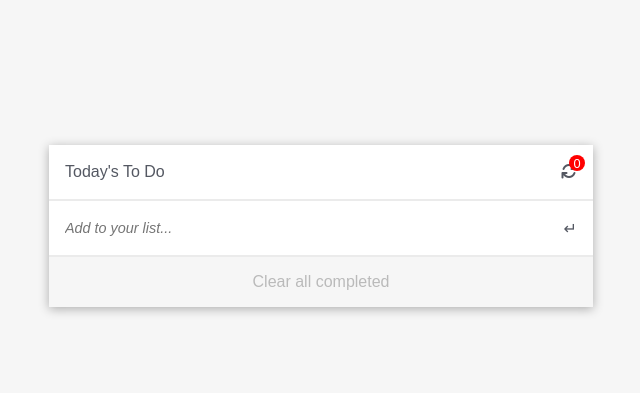
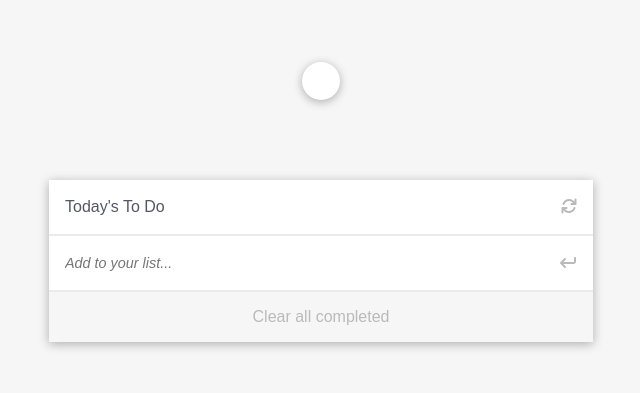
Before and after one commit to muhammedb8826/todo-list-app, a website built with webpack: page src/index.html in a window 1280 px wide. Shown: the part 174-567 px from the top of the page, without its empty margins (319-959 px from the left). Built offline with nearby package versions, Linux system fonts and the light colour scheme.

Commit message:
Add a notification + add reload icon

```diff
--- a/src/index.html
+++ b/src/index.html
@@ -8,11 +8,12 @@
     <link rel="stylesheet" href="https://cdnjs.cloudflare.com/ajax/libs/font-awesome/6.0.0/css/all.min.css" integrity="sha512-9usAa10IRO0HhonpyAIVpjrylPvoDwiPUiKdWk5t3PyolY1cOd4DSE0Ga+ri4AuTroPR5aQvXU9xC6qOPnzFeg==" crossorigin="anonymous" referrerpolicy="no-referrer" />
   </head>
   <body>
+    <section class="worksTodo"></section>
     <main class="main">
       <section class="container">
         <div class="demo">
           <p class="demo-text">Today's To Do</p>
-          <span class="notification">
+          <span class="refresh-icon">
             <i class='fa fa-refresh'></i>
             <span class="badge"></span>
           </span>
@@ -23,8 +24,9 @@
               type="text"
               placeholder="Add to your list..."
               id="todoInput"
+              autofocus
             />
-            <span class="icon">&crarr;</span>
+            <span class="icon"><i class='fa-solid fa-arrow-turn-down'></i></i></span>
           </div>
           <ul class="list-container"></ul>
         </div>
--- a/src/index.js
+++ b/src/index.js
@@ -5,13 +5,13 @@ import saveToLocalStorage from './modules/saveToDb.js';
 import renderData from './modules/render.js';
 import editData from './modules/editData.js';
 import todoStatus from './modules/status.js';
-import removeData from './modules/removeData.js';
 
 export default class TodoApp {
   constructor() {
     this.todoCollection = readDataFromDb();
     this.userInput = document.getElementById('todoInput');
     this.todoContainer = document.querySelector('.list-container');
+    this.enterIcon = document.querySelector('.fa-arrow-turn-down');
     this.userInput.addEventListener('keypress', (event) => {
       if (event.key === 'Enter') {
         event.preventDefault();
@@ -20,6 +20,17 @@ export default class TodoApp {
         this.ShowData();
       }
     });
+
+    this.enterIcon.addEventListener('click', () => {
+      this.CreateData();
+      saveToLocalStorage(this.todoCollection);
+      this.ShowData();
+    });
+  }
+
+  removeData(item) {
+    this.todoCollection = this.todoCollection.filter((todos, index) => item !== index);
+    this.todoCollection = this.todoCollection.map((todo, index) => ({ ...todo, index: index + 1 }));
   }
 
   CreateData() {
@@ -30,7 +41,14 @@ export default class TodoApp {
     this.todoContainer.innerHTML = this.todoCollection.map(
       (todo) => renderData(todo.description),
     ).join('');
-    removeData(this.todoCollection);
+
+    const trashIcon = document.querySelectorAll('.trash');
+    trashIcon.forEach((todo, i) => todo.addEventListener('click', () => {
+      this.removeData(i);
+      saveToLocalStorage(this.todoCollection);
+      this.ShowData();
+    }));
+
     editData(this.todoCollection);
     const clearCompletedBtn = document.querySelector('.clear-completed');
     clearCompletedBtn.addEventListener('click', () => {
@@ -38,6 +56,7 @@ export default class TodoApp {
       saveToLocalStorage(this.todoCollection);
       this.ShowData();
     });
+
     todoStatus(this.todoCollection);
   }
 }
--- a/src/modules/editData.js
+++ b/src/modules/editData.js
@@ -1,6 +1,11 @@
 import saveToLocalStorage from './saveToDb.js';
 
+const refreshIcon = document.querySelector('.refresh-icon');
 const editData = (dataArray) => {
+  refreshIcon.addEventListener('click', () => {
+    window.location.reload();
+  });
+
   const todoLists = document.querySelectorAll('.list');
   const todoContent = document.querySelectorAll('.todo-content');
   const dragIcon = document.querySelectorAll('.drag-icon');
--- a/src/modules/removeData.js
+++ /dev/null
@@ -1,13 +0,0 @@
-import saveToLocalStorage from './saveToDb.js';
-
-const removeData = (todoCollection) => {
-  const trashIcon = document.querySelectorAll('.trash');
-  trashIcon.forEach((todo, item) => todo.addEventListener('click', () => {
-    todoCollection = todoCollection.filter((todos, index) => item !== index);
-    todoCollection = todoCollection.map((todo, index) => ({ ...todo, index: index + 1 }));
-    saveToLocalStorage(todoCollection);
-    window.location.reload();
-  }));
-};
-
-export default removeData;
--- a/src/modules/status.js
+++ b/src/modules/status.js
@@ -1,11 +1,11 @@
 import saveToLocalStorage from './saveToDb.js';
 
-const notificationIcon = document.querySelector('.badge');
+const notificationIcon = document.querySelector('.worksTodo');
 const todoStatus = (todo) => {
   const checkStatusInput = document.querySelectorAll('.todo-status');
   const todoContent = document.querySelectorAll('.todo-content');
   const filterednotification = todo.filter((data) => !data.completed);
-  notificationIcon.innerHTML = filterednotification.length;
+  notificationIcon.innerHTML = filterednotification.length ? `You have ${filterednotification.length} works todo` : '';
 
   for (let i = 0; i < todo.length; i += 1) {
     if (todo[i].completed) {
@@ -25,7 +25,7 @@ const todoStatus = (todo) => {
         checkStatusInput[i].checked = true;
         todoContent[i].classList.add('completed');
         const filterednotification = todo.filter((data) => !data.completed);
-        notificationIcon.innerHTML = filterednotification.length;
+        notificationIcon.innerHTML = filterednotification.length ? `You have ${filterednotification.length} works todo` : '';
         saveToLocalStorage(todo);
       }
       if (!e.target.checked) {
@@ -34,7 +34,7 @@ const todoStatus = (todo) => {
         checkStatusInput[i].checked = false;
         todoContent[i].classList.remove('completed');
         const filterednotification = todo.filter((data) => !data.completed);
-        notificationIcon.innerHTML = filterednotification.length;
+        notificationIcon.innerHTML = filterednotification.length ? `You have ${filterednotification.length} works todo` : '';
         saveToLocalStorage(todo);
       }
     });
--- a/src/style.css
+++ b/src/style.css
@@ -10,6 +10,7 @@ body {
   background-color: #f6f6f6;
   display: flex;
   justify-content: center;
+  flex-direction: column;
   align-items: center;
   min-height: 100vh;
   text-transform: capitalize;
@@ -18,6 +19,7 @@ body {
 }
 
 .main {
+  position: relative;
   width: 50%;
   padding: 3rem;
   max-height: 75vh;
@@ -38,6 +40,18 @@ body {
   outline: 0.01em solid #545862;
 }
 
+.worksTodo {
+  position: relative;
+  top: 0;
+  margin-bottom: 2rem;
+  background-color: #fff;
+  padding: 1.2rem;
+  border-radius: 2rem;
+  color: #545862;
+  box-shadow: 0 2px 10px rgb(0, 0, 0, 0.3);
+  text-transform: none;
+}
+
 .container {
   background-color: #fff;
   color: #545862;
@@ -54,24 +68,13 @@ body {
   height: 3.5rem;
 }
 
-.demo .notification {
-  position: relative;
+.demo .refresh-icon {
+  color: #bababa;
+  cursor: pointer;
 }
 
-.demo .notification .badge {
-  position: absolute;
-  background-color: red;
-  height: 1rem;
-  width: 1rem;
-  border-radius: 50%;
-  display: flex;
-  justify-content: center;
-  align-items: center;
-  color: #fff;
-  font-family: sans-serif;
-  font-size: 0.8rem;
-  top: -0.5rem;
-  left: 0.5rem;
+.demo .refresh-icon:hover {
+  color: #545862;
 }
 
 .list-and-input-container .input-and-icon {
@@ -84,6 +87,17 @@ body {
 }
 
 .input-and-icon .icon {
+  color: #bababa;
+  rotate: 90deg;
+  text-align: center;
+  font-size: 1rem;
+  width: 1rem;
+  height: 100%;
+  margin: 0.3rem;
+  cursor: pointer;
+}
+
+.input-and-icon .icon:hover {
   color: #545862;
 }
 
```
